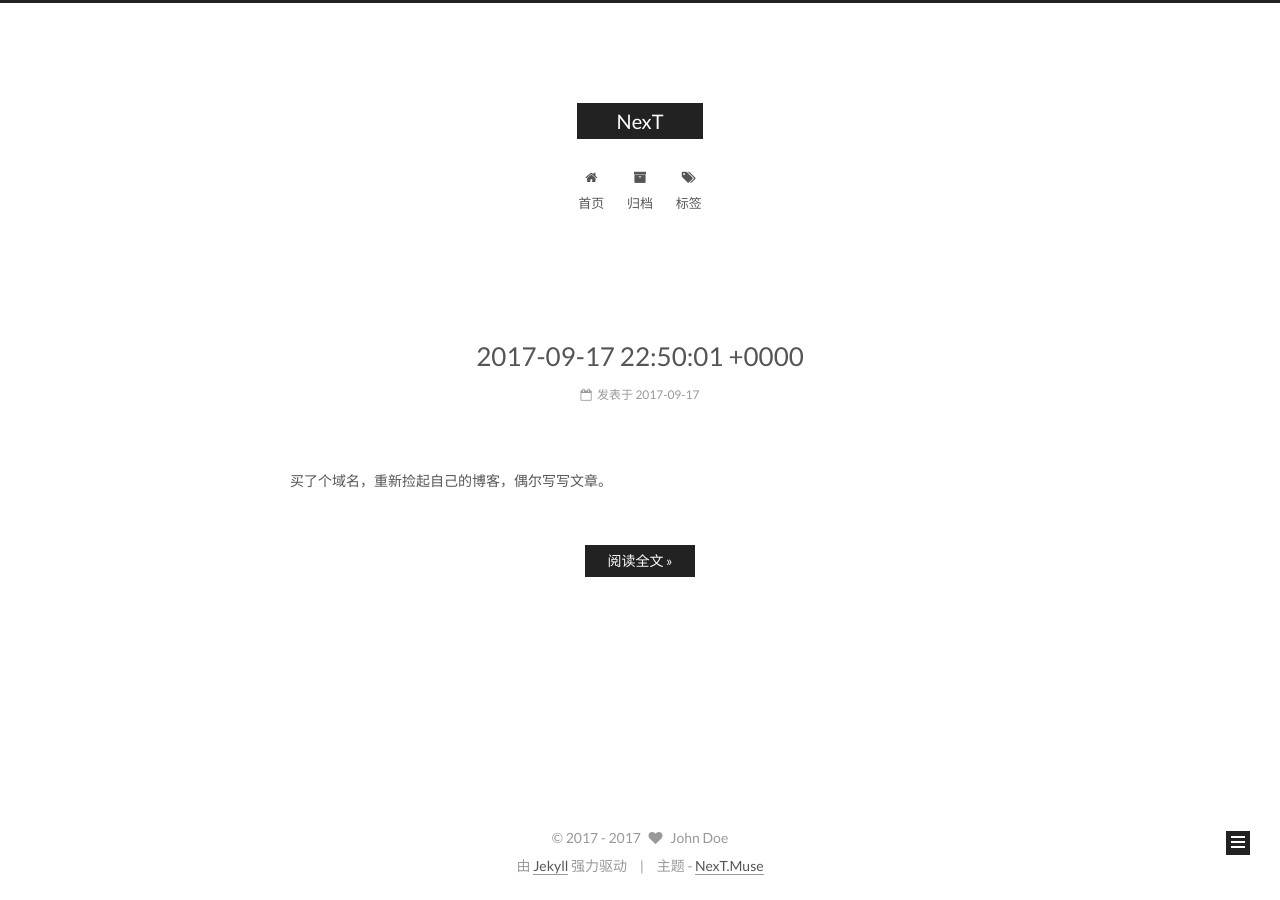
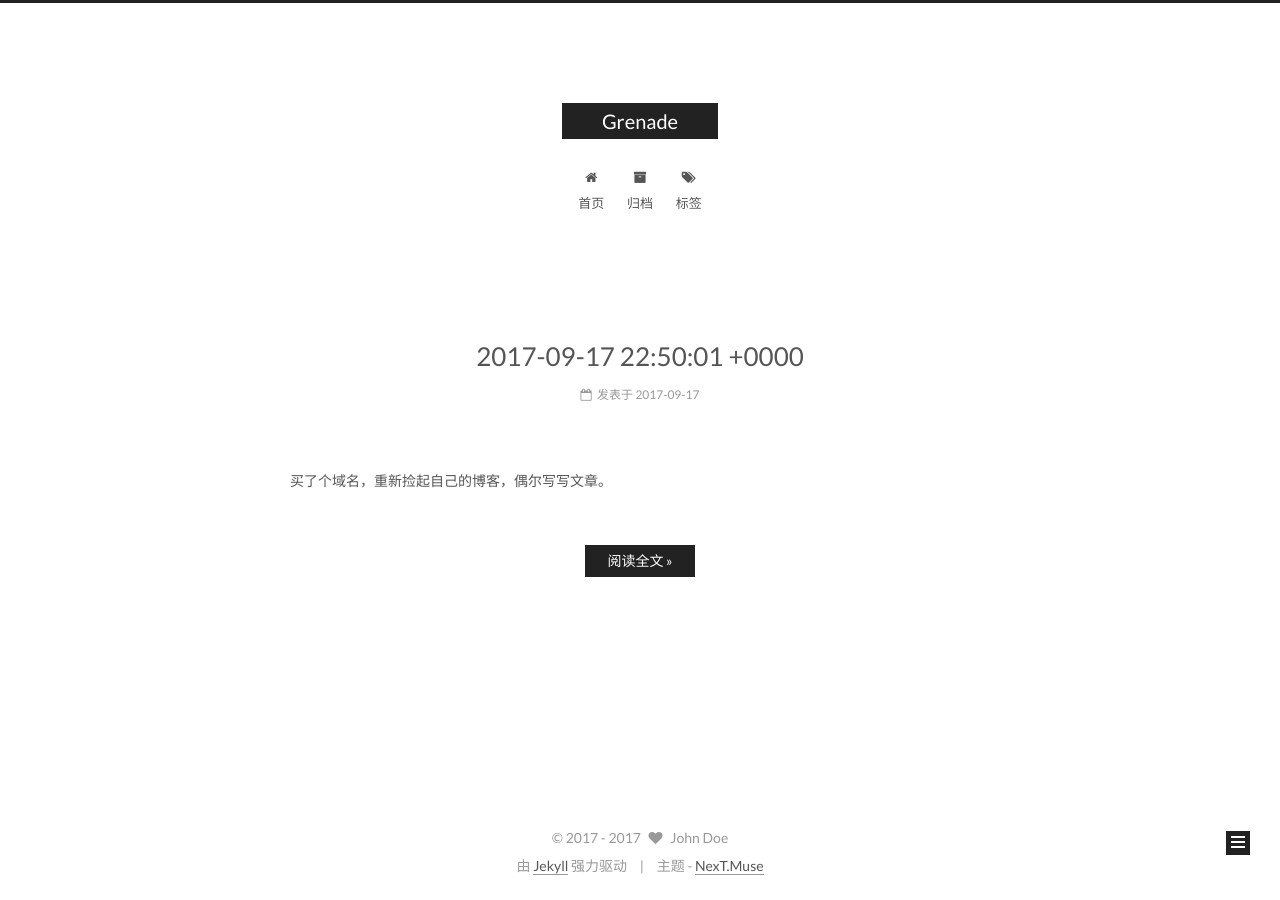
Before and after one commit to AaronWharton/AaronWharton.github.io, a Jekyll site: the page built from index.html, in a window 1280 px wide. Built offline with Jekyll 4.4.1, drawn with Linux system fonts in a browser that asks for light colours; the list of posts is cut into pages by our own code.

Commit message:
some change on _config.yml

```diff
--- a/_config.yml
+++ b/_config.yml
@@ -4,9 +4,9 @@
 # ---------------------------------------------------------------
 
 # Site
-title: NexT
+title: Grenade
 subtitle:
-description:
+description: The theme is NexT.
 author: John Doe
 # Support language: de, en, fr-FR, id, ja, ko, pt-BR, pt, ru, zh-Hans, zh-hk, zh-tw
 language: zh-Hans
```
